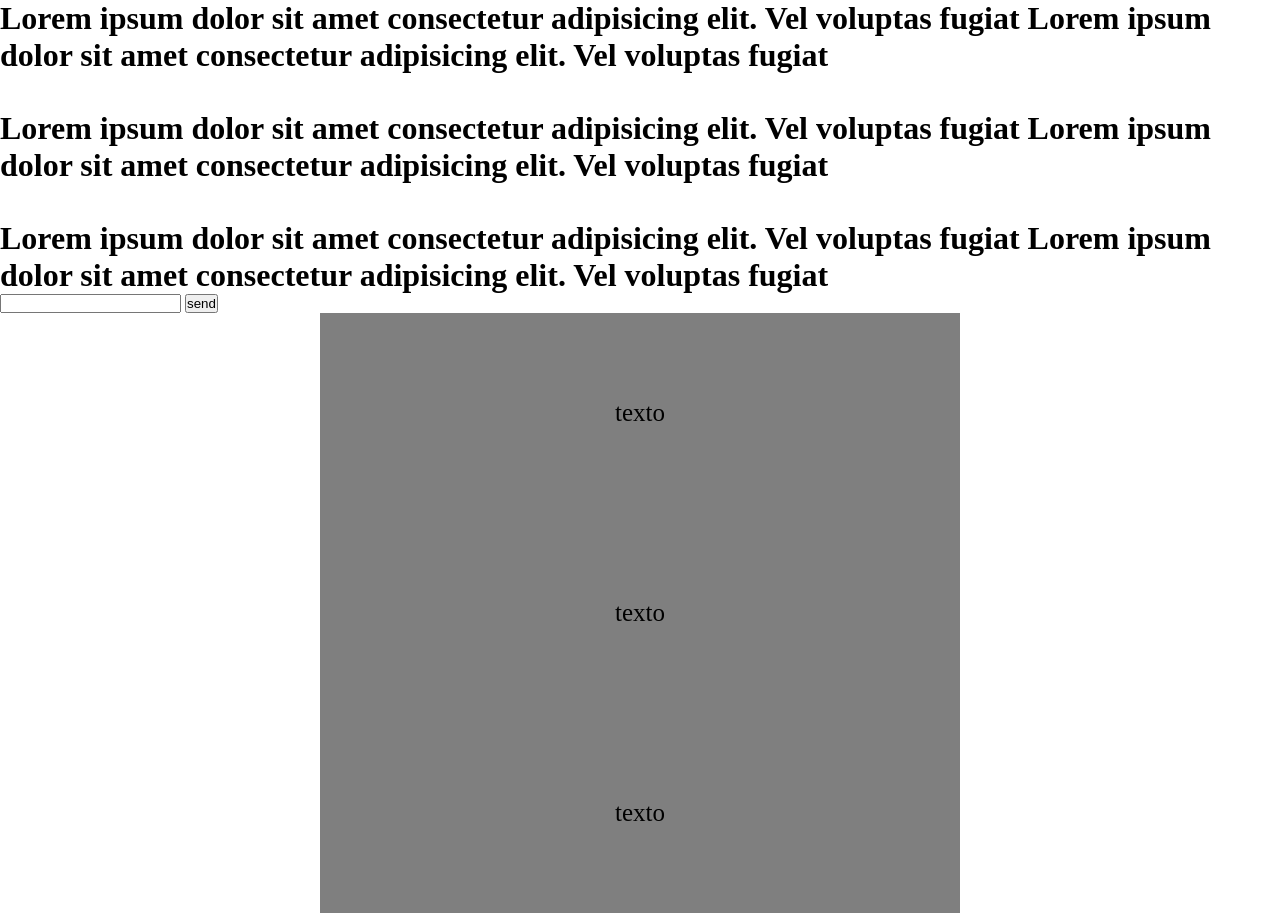
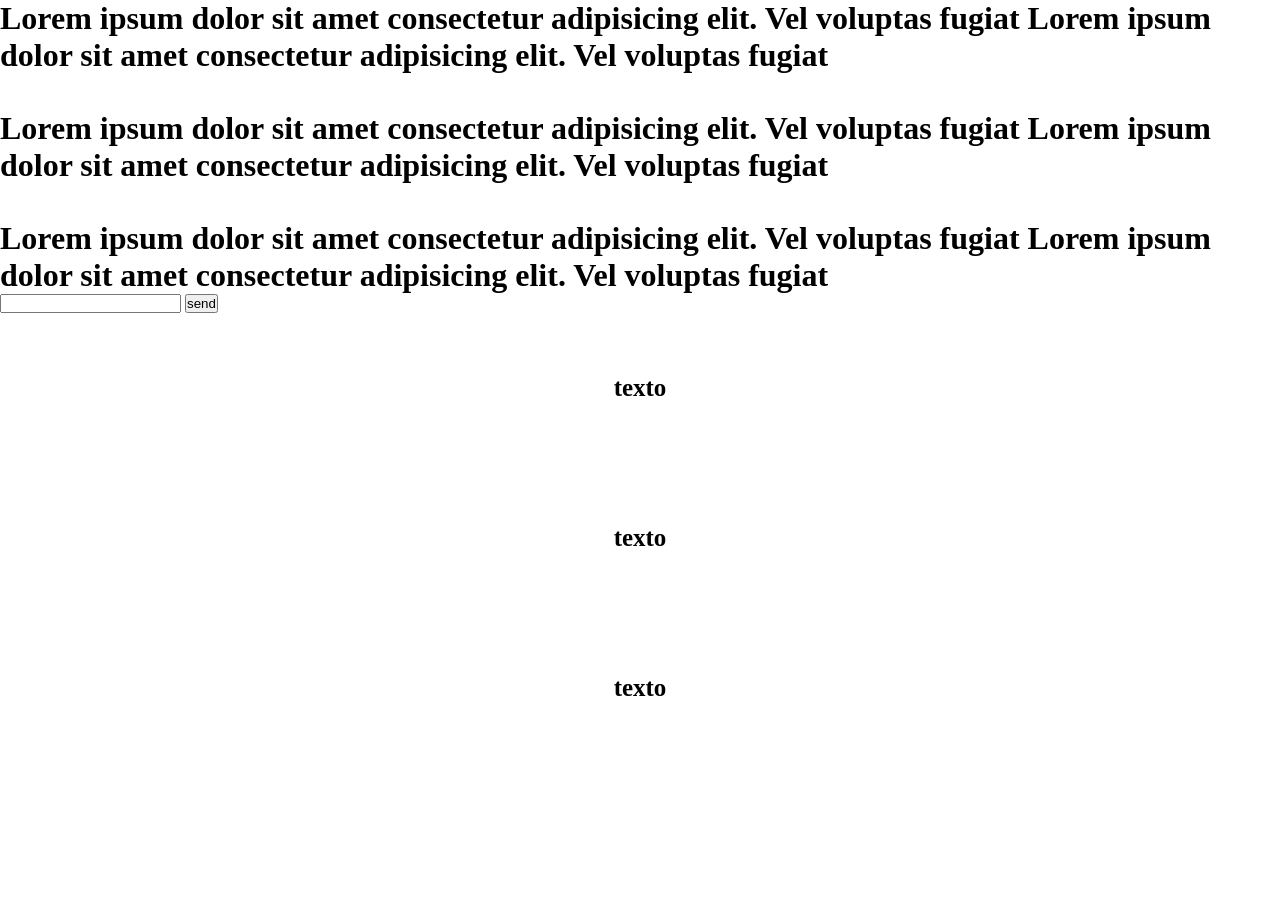
Before and after one commit to LilliamHaro/underline, a plain HTML site: page index.html in a window 1280 px wide. After the commit the page ends 800 px from the top, so only its background shows below. Drawn offline with nearby package versions, Linux system fonts and the light colour scheme.

Commit message:
hover large

```diff
--- a/index.html
+++ b/index.html
@@ -36,14 +36,14 @@
   </h1>
 
   <form action="">
-      <input type="text" name="" id="">
-      <button type="submit">send</button>
+    <input type="text" name="" id="">
+    <button type="submit">send</button>
   </form>
 
 
 
-
-  <div class="cube-scene-container">
+<!-- si pero no :/ -->
+  <!-- <div class="cube-scene-container">
     <div class="scene">
       <div class="cube">
         <div class="cube__face cube__face--front">texto</div>
@@ -66,30 +66,35 @@
         <div class="cube__face cube__face--bottom">texto</div>
       </div>
     </div>
+  </div> -->
+
+  <!-- ------------------------------------------------------------------------------------------------ -->
+
+  <div class="cube-scene ">
+    <div class="cube__hover">
+      <div class="cube__face front">texto</div>
+      <div class="cube__face bottom">texto</div>
+    </div>
+  </div>
+  <div class="cube-scene ">
+    <div class="cube__hover">
+      <div class="cube__face front">texto</div>
+      <div class="cube__face bottom">texto</div>
+    </div>
+  </div>
+  <div class="cube-scene">
+    <div class="cube__hover">
+      <div class="cube__face front">texto</div>
+      <div class="cube__face bottom">texto</div>
+    </div>
   </div>
 
 
 
-  <!--
-  <ul>
-    <li>
-      <a class="awards-link" href="http://www.cssdesignawards.com/sites/daink/30744/" target="_blank">
-        <div class="awards-wrapper">
-          <div class="awards-name-after" style="opacity: 1; transform: translate(0%, -100%) matrix(1, 0, 0, 1, 0, 0);">Website
-            of the Day</div>
-          <div class="awards-name" style="opacity: 1; transform: matrix(1, 0, 0, 1, 0, 0);">Website of the Day</div>
-          <div class="awards-date-after arrow-light" style="opacity: 1; transform: translate(0%, 100%) matrix(1, 0, 0, 1, 0, 0);"></div>
-          <div class="awards-date" style="opacity: 1; transform: matrix(1, 0, 0, 1, 0, 0);">May 2017</div>
-        </div>
-        <div class="awards-background cssda-wotd" style="opacity: 1; transform: translate(0%, -100%) matrix(0.75, 0, 0, 1, 0, 0);"></div>
-      </a>
-    </li>
-  </ul> -->
 
-  <script
-  src="https://code.jquery.com/jquery-3.3.1.min.js"
-  integrity="sha256-FgpCb/KJQlLNfOu91ta32o/NMZxltwRo8QtmkMRdAu8="
-  crossorigin="anonymous"></script>
+
+  <script src="https://code.jquery.com/jquery-3.3.1.min.js" integrity="sha256-FgpCb/KJQlLNfOu91ta32o/NMZxltwRo8QtmkMRdAu8="
+    crossorigin="anonymous"></script>
   <script src="main.js"></script>
 </body>
 
--- a/main.css
+++ b/main.css
@@ -39,17 +39,18 @@
 }
 
 
+/* si pero no :/ */
+/*
 .cube-scene-container {
   width: 50vw;
   margin: 0 auto;
   overflow: hidden;
   transition: all 0.25s;
 }
-.scene {
+  .scene {
   margin: 0 -50%;
   width: 100vw;
   height: 200px;
-  /* perspective: 200px; */
   transition: all 0.s;
 }
 .cube {
@@ -70,7 +71,6 @@
   font-size: 25px;
 }
 .cube__face--front {
-  /* background: white; */
   background: rgba(0, 0, 0, 0.5);
   color: #000;
 }
@@ -91,4 +91,49 @@
 }
 .scene:hover {
   margin: 0 auto;
+}  */
+
+ .cube-scene {
+  width: 100%;
+  height: 150px;
+  overflow: hidden;
 }
+.cube__hover{
+  width: 50vw;
+  height: 150px;
+  margin: 0 auto;
+  transition:all 0.15s ease-out;
+  text-align: center;
+  position: relative;
+  transform-style: preserve-3d;
+  transform: rotateX(0deg);
+  color: #000;
+}
+.cube__face {
+  position: absolute;
+  width: 100%;
+  height: 150px;
+  display: flex;
+  align-items: center;
+  justify-content: center;
+  font-weight: 900;
+  font-size: 25px;
+}
+.front {
+  /* tener el mismo color del fondo */
+  background: #fff;
+  transform: rotateY(0deg);
+}
+.bottom{
+  bottom: 0;
+  background: purple;
+  transform: rotateX(-90deg) translateZ(75px) ;
+}
+.cube__hover:hover {
+  width: 100%;
+  color: #fff;
+  transform: rotateX(90deg);
+}
+.front:hover {
+  transform: rotateY(0deg) translateY(80px);;
+}
```
